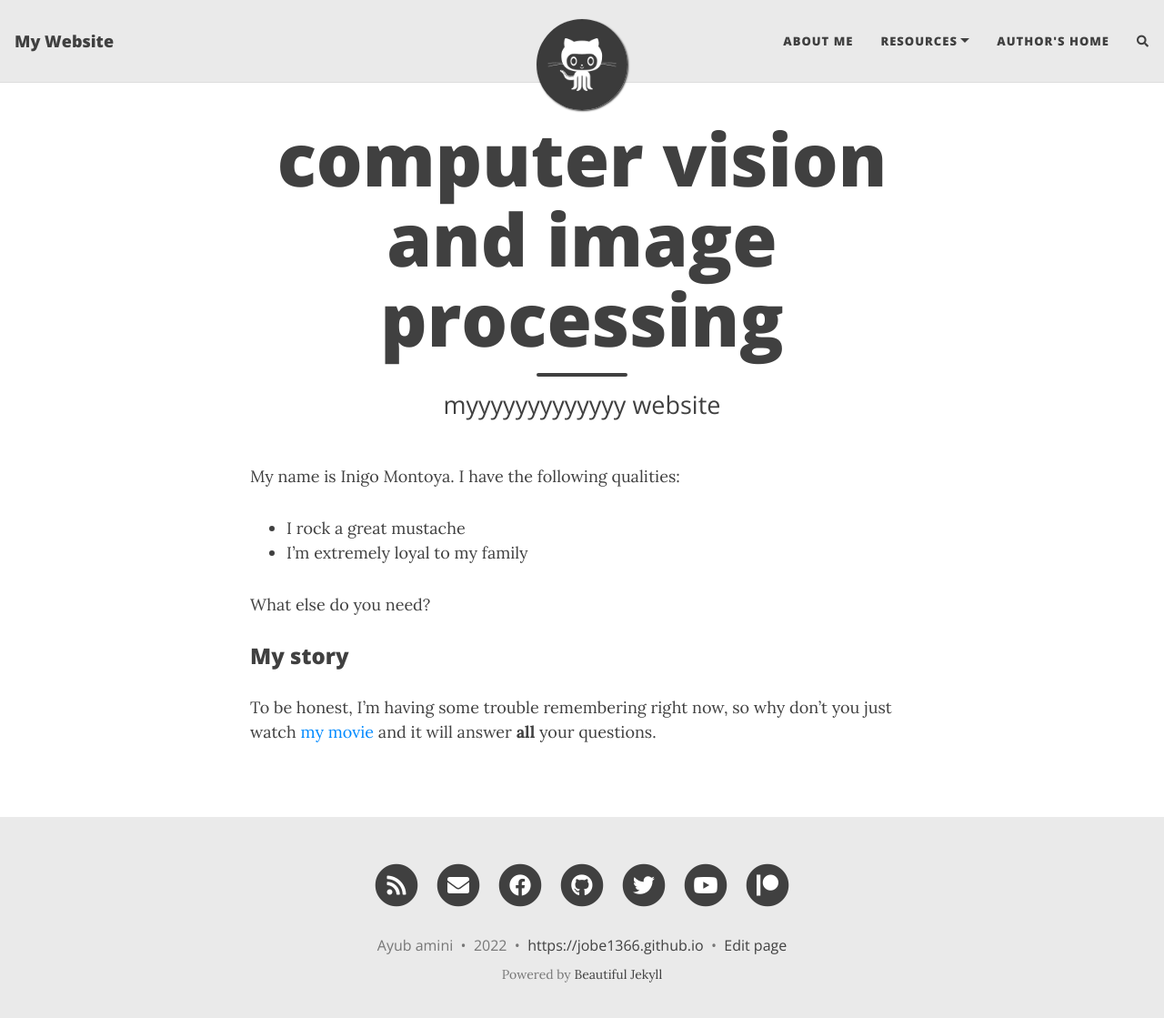
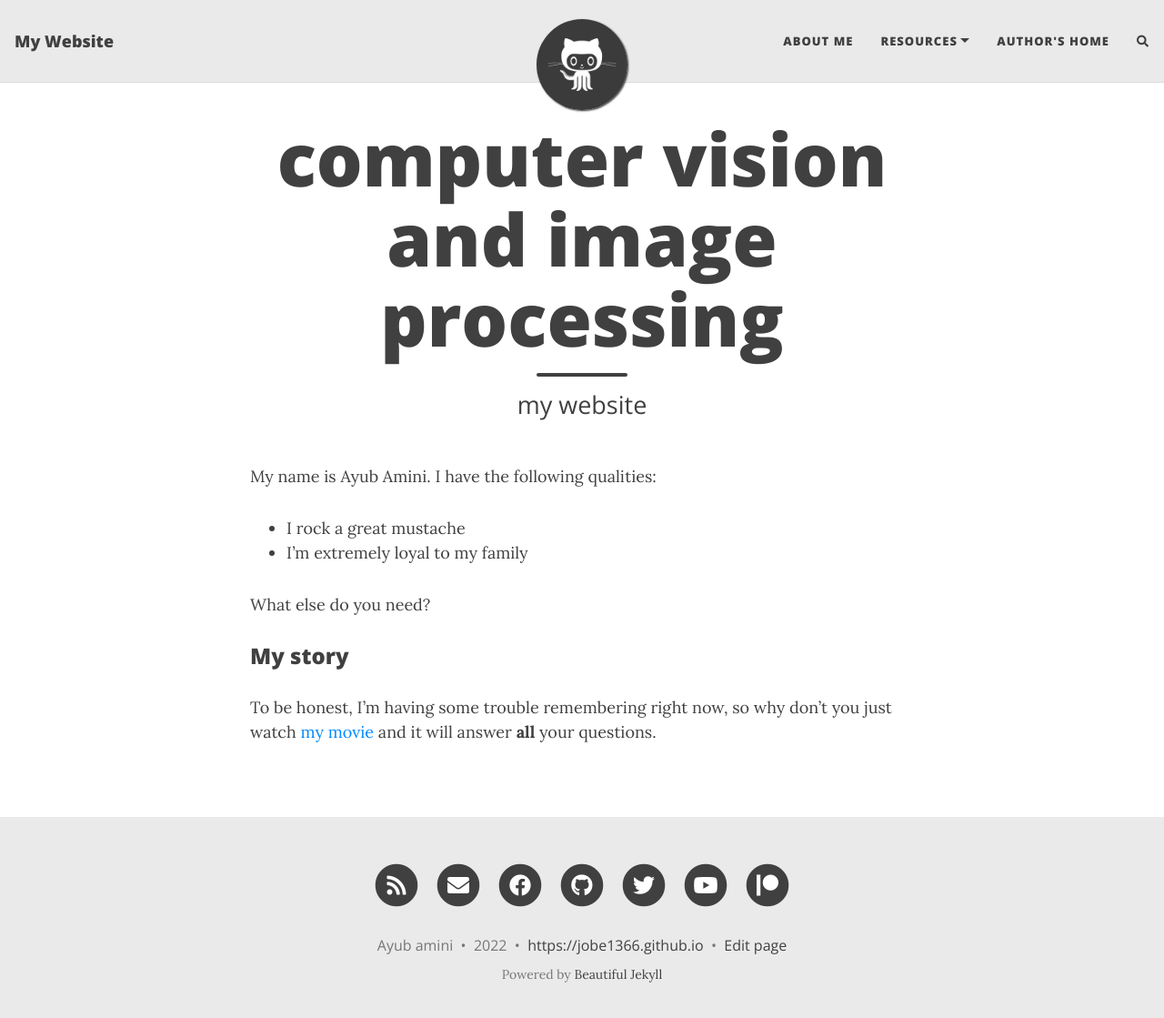
Before and after one commit to jobe1366/AYUB_AMINI.github.io, a Jekyll site: the page built from aboutme.md, in a window 1280 px wide and 1132 px high. Shown: the top 1119 px of the window at 91% size. Built offline with Jekyll 4.4.1, drawn with Linux system fonts in a browser that asks for light colours; nearby versions of some CDN libraries; comment, search, counter and statistics services are not loaded.

Commit message:
Update aboutme.md

```diff
--- a/aboutme.md
+++ b/aboutme.md
@@ -1,10 +1,10 @@
 ---
 layout: page
-title: computer vision and image processing
-subtitle: myyyyyyyyyyyyy  website
+title: "computer vision and image processing"
+subtitle: my website
 ---
 
-My name is Inigo Montoya. I have the following qualities:
+My name is Ayub Amini. I have the following qualities:
 
 - I rock a great mustache
 - I'm extremely loyal to my family
```
